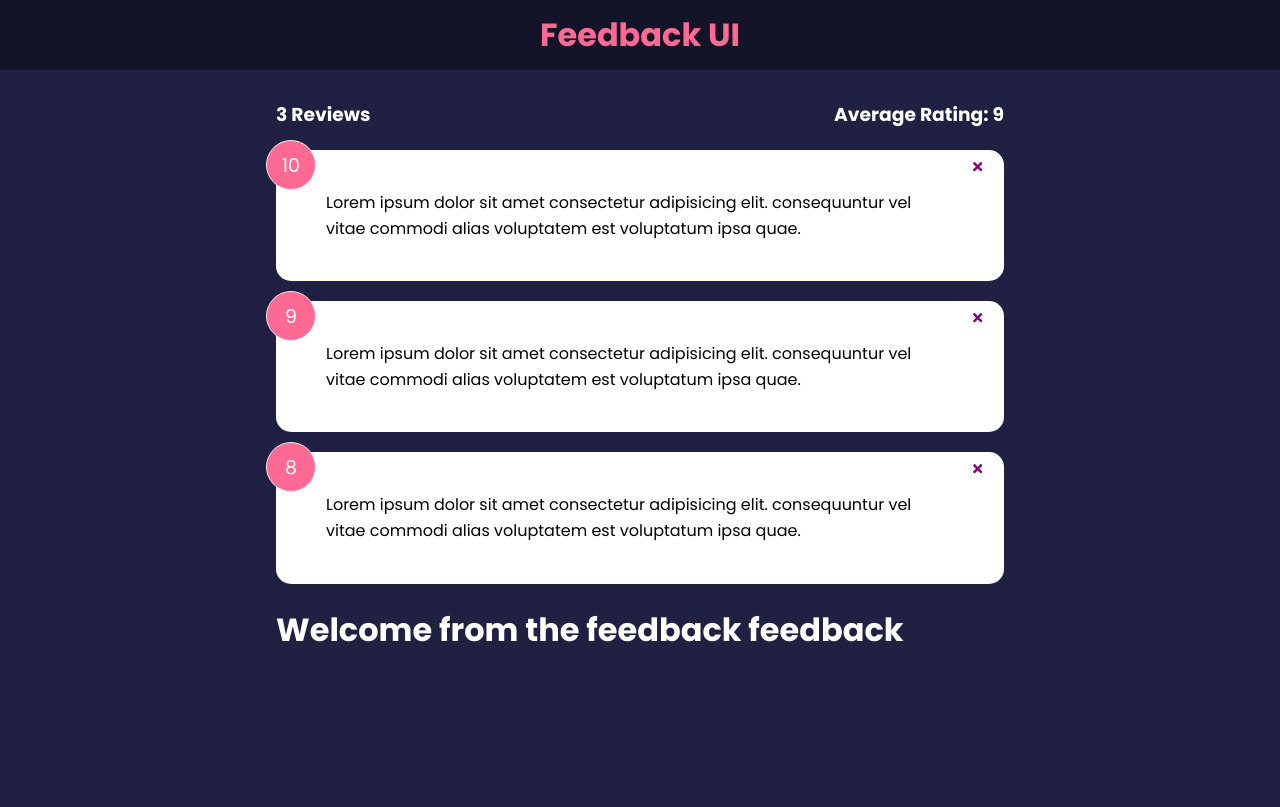
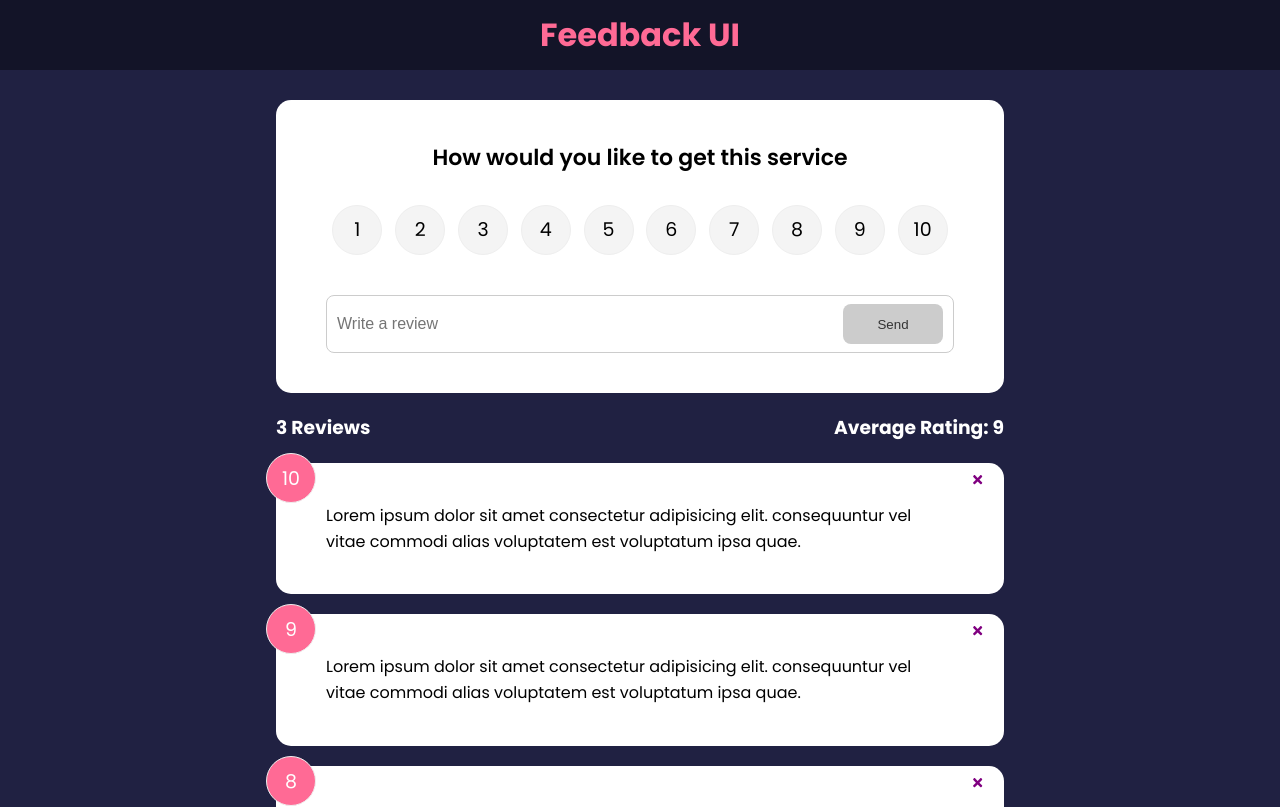
Before and after one commit to CoderOfPHCity/restaurantapp, a React (Create React App) app: page / in a window 1280 px wide. Shown: the top 807 px of the page. Built offline with nearby package versions, Linux system fonts and the light colour scheme.

Commit message:
updates on my feedback app which includes submit feed, add new rating and ratingSelect

```diff
--- a/package.json
+++ b/package.json
@@ -11,6 +11,7 @@
     "react-icons": "^4.4.0",
     "react-router-dom": "^6.3.0",
     "react-scripts": "^2.1.3",
+    "uuid": "^8.3.2",
     "web-vitals": "^2.1.4"
   },
   "scripts": {
--- a/src/App.js
+++ b/src/App.js
@@ -3,11 +3,19 @@
 import Header from './Header';
 import FeedbackData from './FeedbackData';
 import FeedbackList from './FeedbackList';
+import Feedbackform from './components/Feedbackform';
 import FeedbackStats from './components/FeedbackStats';
+import { v4 as uuidv4 } from 'uuid'
 
 function App() {
 
   const [feedback, setfeedback] = useState(FeedbackData);
+  const addFeed = (newFeedback) => {
+    newFeedback.id = uuidv4()
+    setfeedback([newFeedback, ...feedback])
+
+
+  }
   const handleDelete = (id) => {
 
     if (window.confirm('Do yo want to delete this feedback?')){
@@ -17,10 +25,12 @@
   }
 
 
+
   return (
     <>
     <Header />
      <div className="container">
+       <Feedbackform handleAdd ={addFeed}/>
        <FeedbackStats feedback = {feedback} />
        <FeedbackList feedback = {feedback}
         handleDelete={handleDelete} />
--- /dev/null
+++ b/src/components/Button.jsx
@@ -0,0 +1,18 @@
+import React from 'react'
+
+
+function Button({ children, version, type, isDisabled }) {
+
+
+  return (
+   <button type='{type}' disabled = {isDisabled} className= {`btn btn-${version}`}> {children} </button>
+  )
+}
+
+Button.defaultProps = {
+    version: 'secondary',
+    type: 'button',
+    isDisabled: false,
+}
+
+export default Button
--- /dev/null
+++ b/src/components/Feedbackform.jsx
@@ -0,0 +1,67 @@
+import React from 'react'
+import Card from './Card'
+import { useState } from 'react'
+import Button from './Button'
+import RatingSelect from './RatingSelect'
+
+function Feedbackform({handleAdd}) {
+
+    const [text, setfeedForm] = useState('')
+    const [btnDisabled, setbtnDisabled] = useState(true)
+    const [msg, setmsg] = useState('')
+    const [rating, setRating] = useState(5)
+
+    const handleText = (e) => {
+
+        if(text === ''){
+          setbtnDisabled(true)
+          setmsg(null)
+        }else if(text !== '' && text.trim().length <= 10){
+        setmsg('Text must me hyigher than 10 characters')
+        setbtnDisabled(true)
+
+      }else{
+        setmsg(null)
+        setbtnDisabled(false)
+      }
+
+        setfeedForm(e.target.value)
+    }
+
+    const handleSubmit = (e) =>{
+      e.preventDefault()
+      if (text.trim().length > 10){
+        const newFeedback = {
+          text,
+          rating,
+        }
+        handleAdd(newFeedback)
+
+
+      }
+
+    }
+
+
+
+
+  return (
+    <Card>
+        <form onSubmit={handleSubmit}>
+            <h2>How would you like to get this service</h2>
+            <RatingSelect select= {(rating) => setRating( rating)} />
+            <div className='input-group'>
+                <input
+                onChange={handleText}
+                value = {text}
+                 type="text" placeholder='Write a review' />
+            <Button type='Submit' isDisabled={btnDisabled}>Send</Button>
+            </div>
+            {msg && <div className='msg'>{msg}</div>}
+        </form>
+
+    </Card>
+  )
+}
+
+export default Feedbackform
--- /dev/null
+++ b/src/components/RatingSelect.jsx
@@ -0,0 +1,34 @@
+import React from 'react'
+
+function RatingSelect({ select, selected }) {
+  // NOTE: We don't need local state here as it's a duplicate of parent state
+  // also no real need for useEffect or context
+  // useEffect(() => {
+  //   select(feedbackEdit.item.rating)
+  // }, [feedbackEdit])
+
+  const handleChange = (e) => {
+    select(+e.currentTarget.value)
+  }
+
+  // NOTE: simplified with iteration
+  return (
+    <ul className='rating'>
+      {Array.from({ length: 10 }, (_, i) => (
+        <li key={`rating-${i + 1}`}>
+          <input
+            type='radio'
+            id={`num${i + 1}`}
+            name='rating'
+            value={i + 1}
+            onChange={handleChange}
+            checked={selected === i + 1}
+          />
+          <label htmlFor={`num${i + 1}`}>{i + 1}</label>
+        </li>
+      ))}
+    </ul>
+  )
+}
+
+export default RatingSelect
```
Also changed, not shown: 1 other file (tests, documents, lock files or other folders).
